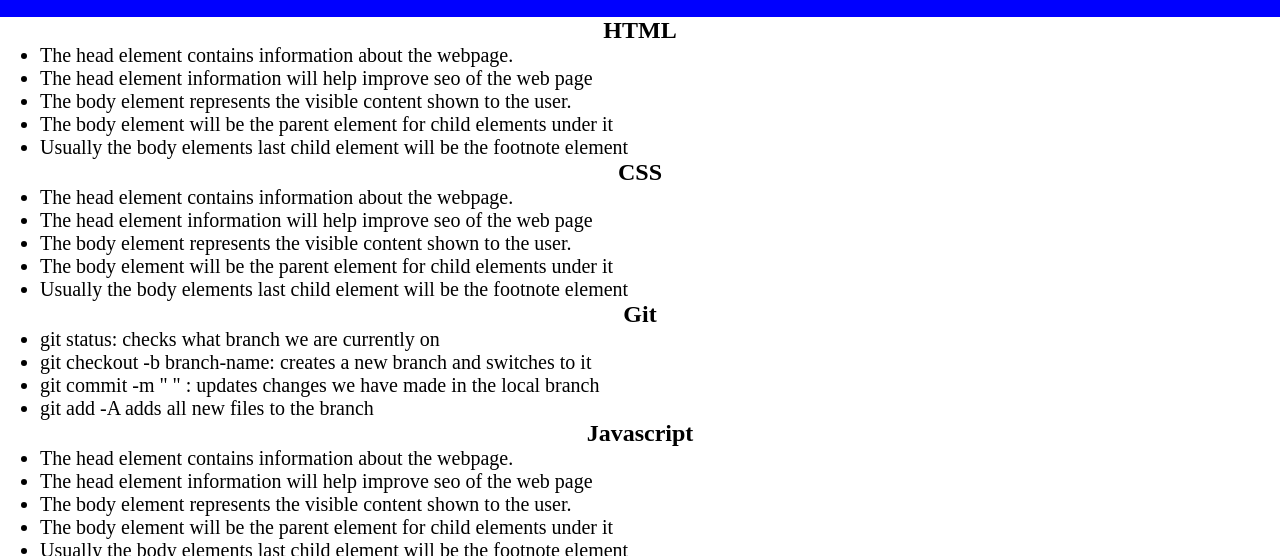
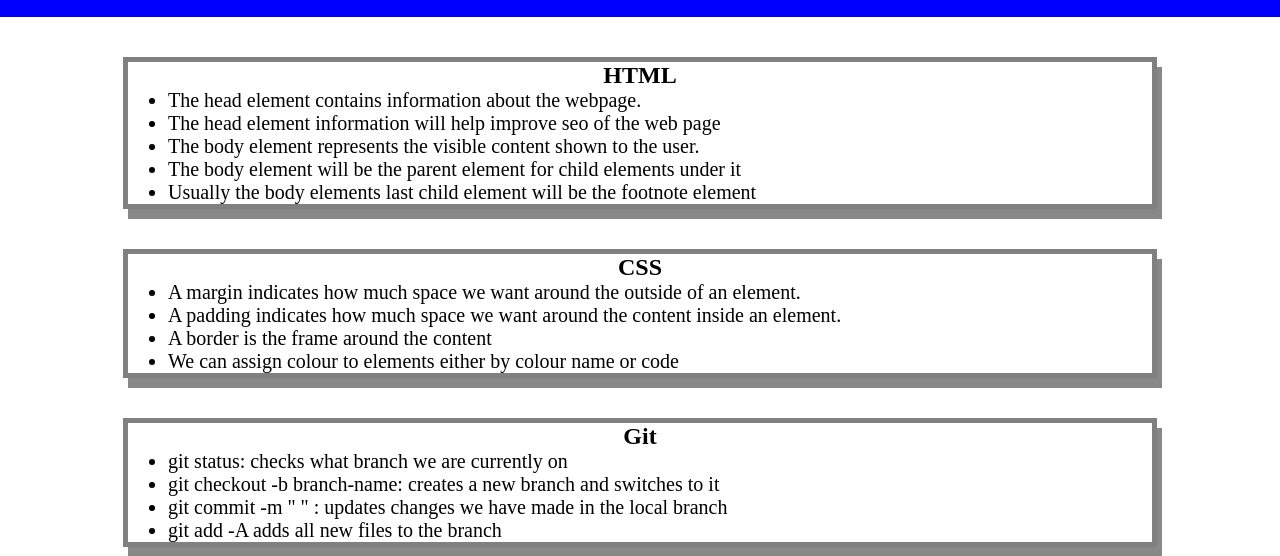
Before and after one commit to onderguler35/prework-study-guide, a plain HTML site: page index.html in a window 1280 px wide. Shown: the part 103-659 px from the top of the page. Drawn offline with Linux system fonts and the light colour scheme.

Commit message:
css changes

```diff
--- a/assets/style.css
+++ b/assets/style.css
@@ -33,3 +33,10 @@ p {
     text-align: center;
     font-size: 30px;
   }
+
+  .card {
+    width: 80%;
+    margin: 40px auto;
+    border: 5px solid gray;
+    box-shadow: 5px 10px #888888;
+  }
--- a/index.html
+++ b/index.html
@@ -27,11 +27,10 @@
       <section class="card" id="css-section">
         <h2>CSS</h2>
         <ul>
-          <li>The head element contains information about the webpage.</li>
-          <li>The head element information will help improve seo of the web page</li>
-          <li>The body element represents the visible content shown to the user.</li>
-          <li>The body element will be the parent element for child elements under it</li>
-          <li>Usually the body elements last child element will be the footnote element</li>
+          <li>A margin indicates how much space we want around the outside of an element.</li>
+          <li>A padding indicates how much space we want around the content inside an element.</li>
+          <li>A border is the frame around the content</li>
+          <li>We can assign colour to elements either by colour name or code</li>
         </ul>
       </section>
 
```
